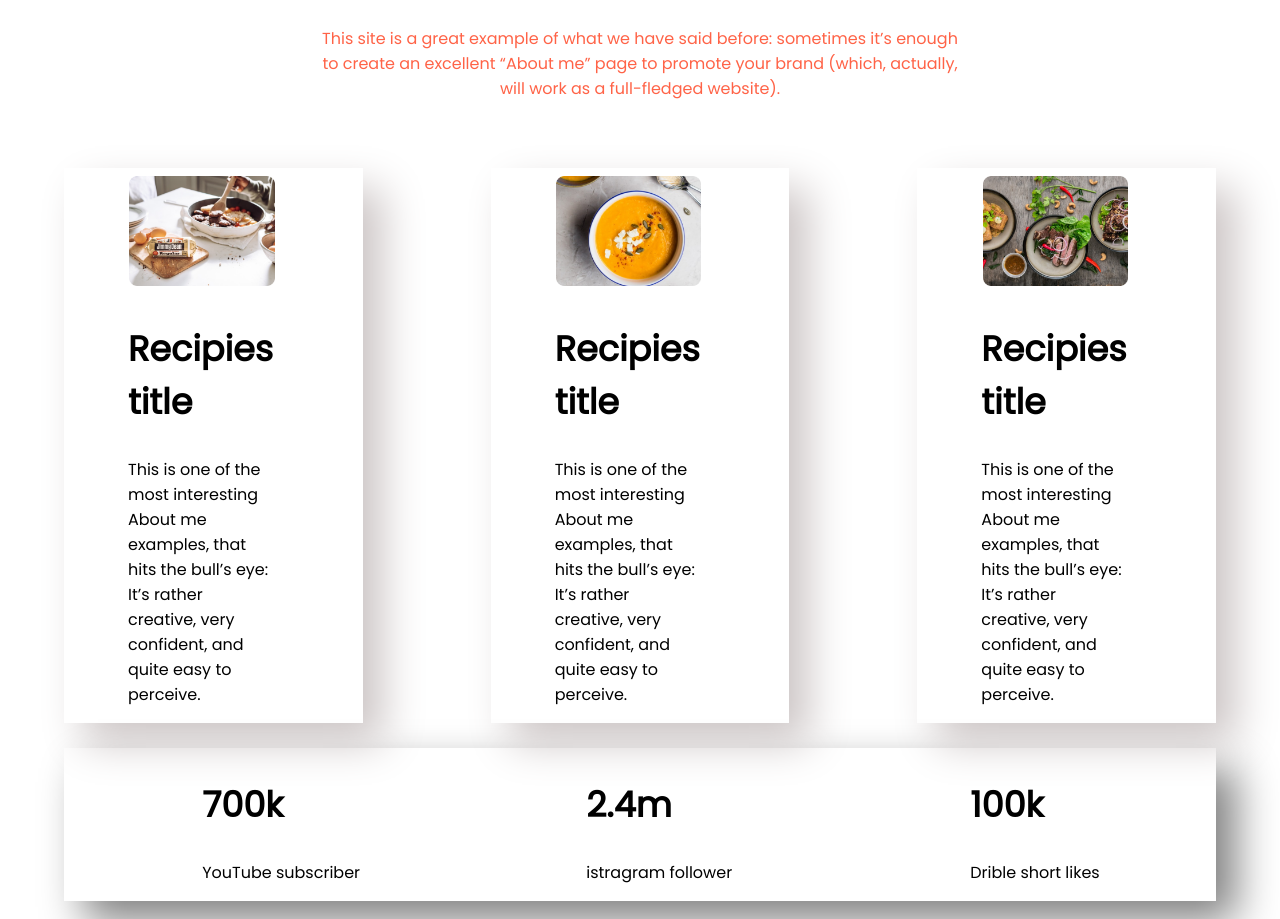
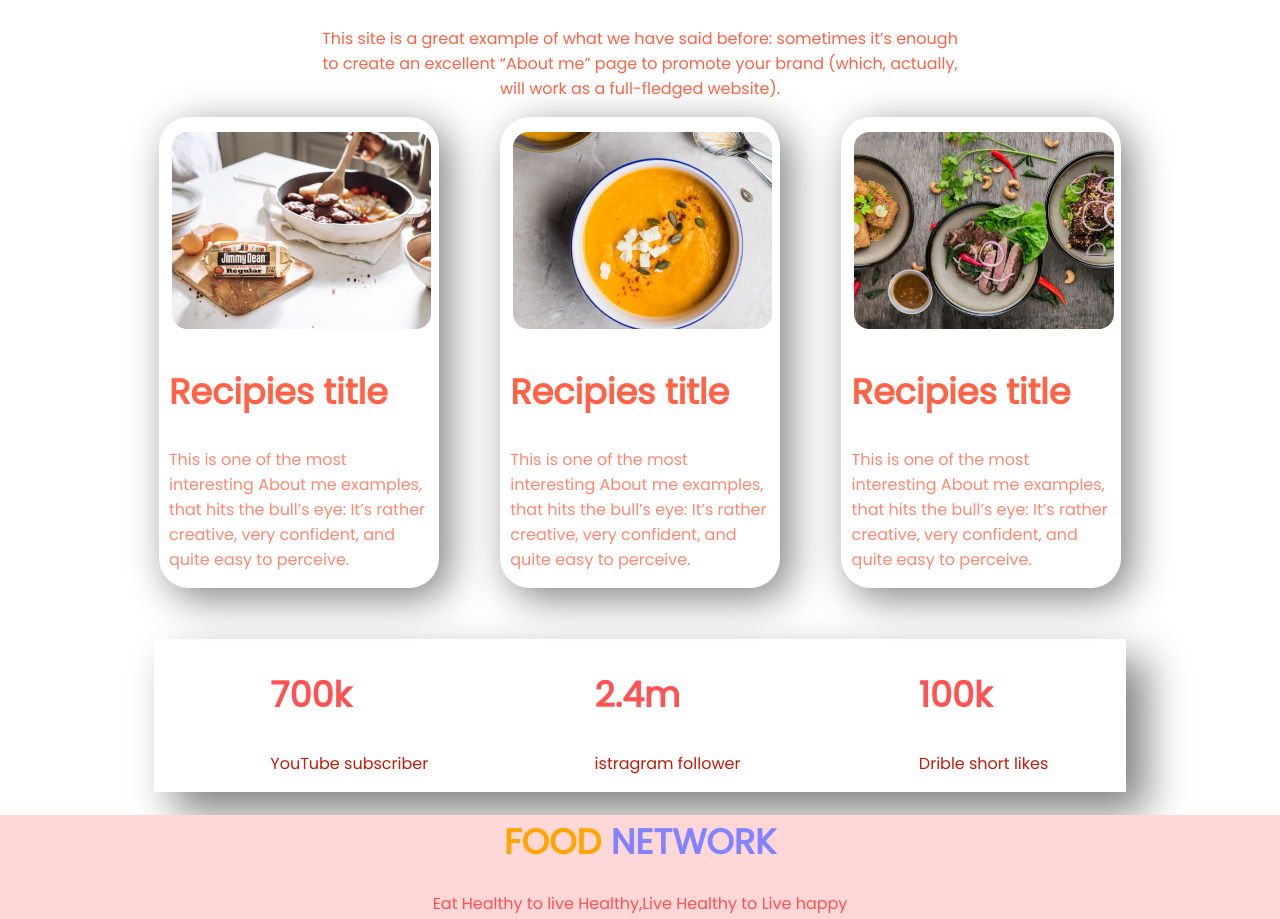
Before and after one commit to mdjabed1/first-asignment, a plain HTML site: page index.html in a window 1280 px wide. Shown: the part 1495-2414 px from the top of the page. Drawn offline with Linux system fonts and the light colour scheme.

Commit message:
added-something

```diff
--- a/index.html
+++ b/index.html
@@ -45,37 +45,41 @@
     </div>
 </section>
 <section class="last-section">
-    <div id="box" class="doler">
+    <div class="doler">
         <img src="images/Project Cover.jpg" alt="jabed">
-        <h1>Recipies title</h1>
-        <p>This is one of the most interesting About me examples, that hits the bull’s eye: It’s rather creative, very
+        <h1 id="brand">Recipies title</h1>
+        <p id="easy">This is one of the most interesting About me examples, that hits the bull’s eye: It’s rather
+            creative, very
             confident, and quite easy to perceive.</p>
     </div>
-    <div id="box" class="doler">
+    <div class="doler">
         <img src="images/Project Cover.png" alt="jabed">
-        <h1>Recipies title</h1>
-        <p>This is one of the most interesting About me examples, that hits the bull’s eye: It’s rather creative, very
+        <h1 id="brand">Recipies title</h1>
+        <p id="easy">This is one of the most interesting About me examples, that hits the bull’s eye: It’s rather
+            creative, very
             confident, and quite easy to perceive.</p>
     </div>
-    <div id="box" class="doler">
+    <div class="doler">
         <img src="images/Project Cover1.jpg" alt="jabed">
-        <h1>Recipies title</h1>
-        <p>This is one of the most interesting About me examples, that hits the bull’s eye: It’s rather creative, very
+        <h1 id="brand">Recipies title</h1>
+        <p id="easy">This is one of the most interesting About me examples, that hits the bull’s eye: It’s rather
+            creative,
+            very
             confident, and quite easy to perceive.</p>
     </div>
 </section>
 <section class="finish-section">
     <div id="main">
-        <h1>700k</h1>
-        <p>YouTube subscriber</p>
+        <h1 id="hits">700k</h1>
+        <p id="example">YouTube subscriber</p>
     </div>
     <div id="main">
-        <h1>2.4m</h1>
-        <p>istragram follower</p>
+        <h1 id="hits">2.4m</h1>
+        <p id="example">istragram follower</p>
     </div>
     <div id="main">
-        <h1>100k</h1>
-        <p>Drible short likes</p>
+        <h1 id="hits">100k</h1>
+        <p id="example">Drible short likes</p>
     </div>
 </section>
 <footer>
--- a/style.css
+++ b/style.css
@@ -57,31 +57,37 @@ h1{
 }
 .last-section{
     display: flex;
+    margin-left: 10%;
+    margin-right: 10%;
 }
 .doler{
-    width: 25%;
-    padding-left: 7%;
-    padding-right: 7%;
+    width: 80%;
+    padding-left: 1%;
+    padding-right: 1%;
+    box-shadow: 10px 10px 40px gray;
+    margin-left: 3%;
+    margin-right: 3%;
+    border-radius: 30px;
 }
 .doler img{
     width: 100%;
     padding-left: 1%;
-    padding-right: 7%;
+    padding-right: 1%;
+    padding-top: 2px;
     margin-top: 5%;
 }
-#box{
-    box-shadow: 20px 20px 40px rgb(204, 197, 197);
-    margin-left: 5%;
-    margin-right: 5%;
-    margin-top: 4%;
-    padding-left: 5%;
+#brand{
+    color:tomato;
+}
+#easy{
+    color:rgb(255, 136, 114)
 }
 .finish-section{
     display: flex;
     box-shadow: 20px 20px 40px gray;
-    margin-top: 2%;
-    margin-left: 5%;
-    margin-right: 5%;
+    margin-top: 4%;
+    margin-left: 12%;
+    margin-right: 12%;
 }
 #main{
     width: 50%;
@@ -101,3 +107,9 @@ footer{
 .footer-text{
     color: rgb(255, 82, 82);
 }
+#hits{
+    color:rgb(255, 82, 82)
+}
+#example{
+    color: rgb(196, 27, 8);
+}
```
